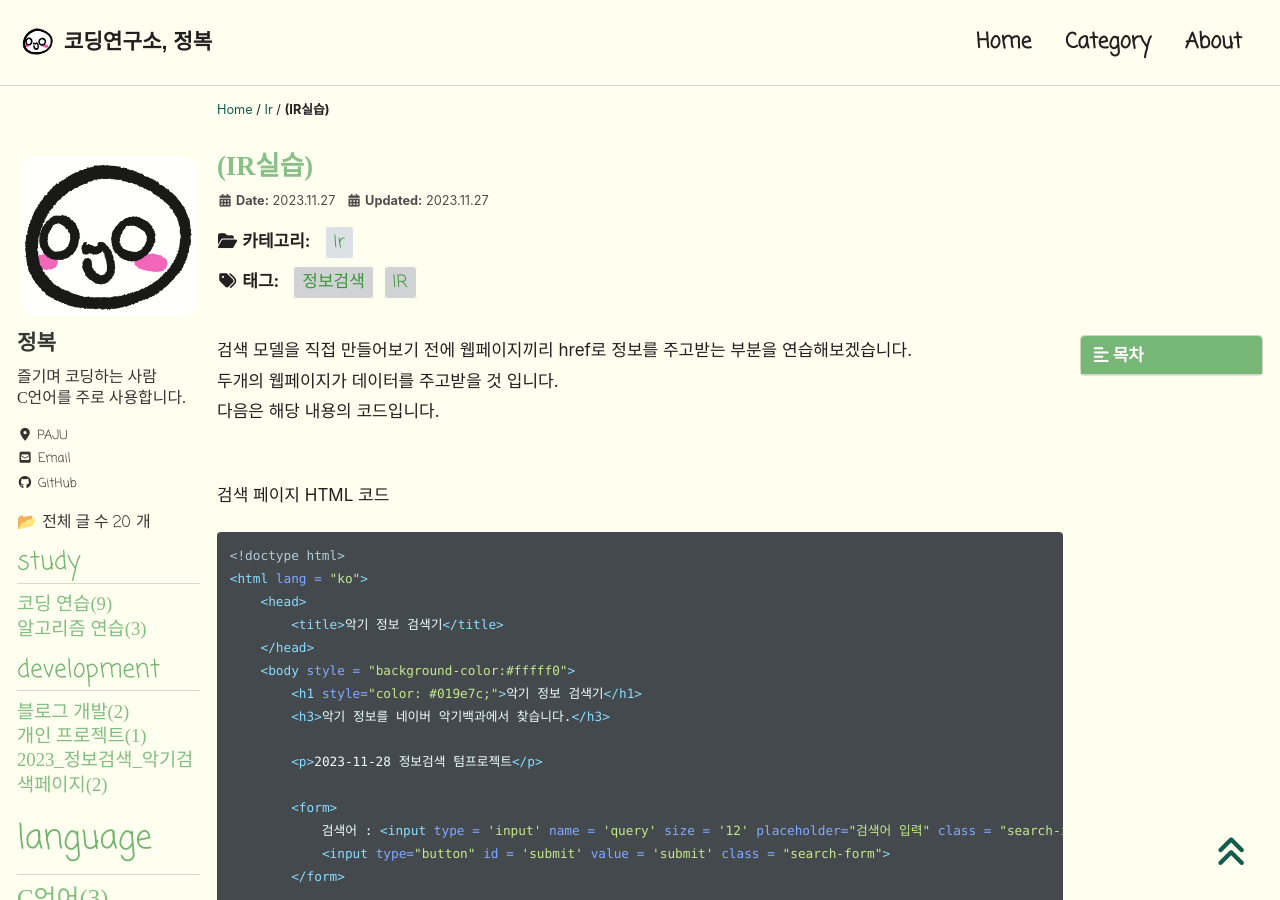
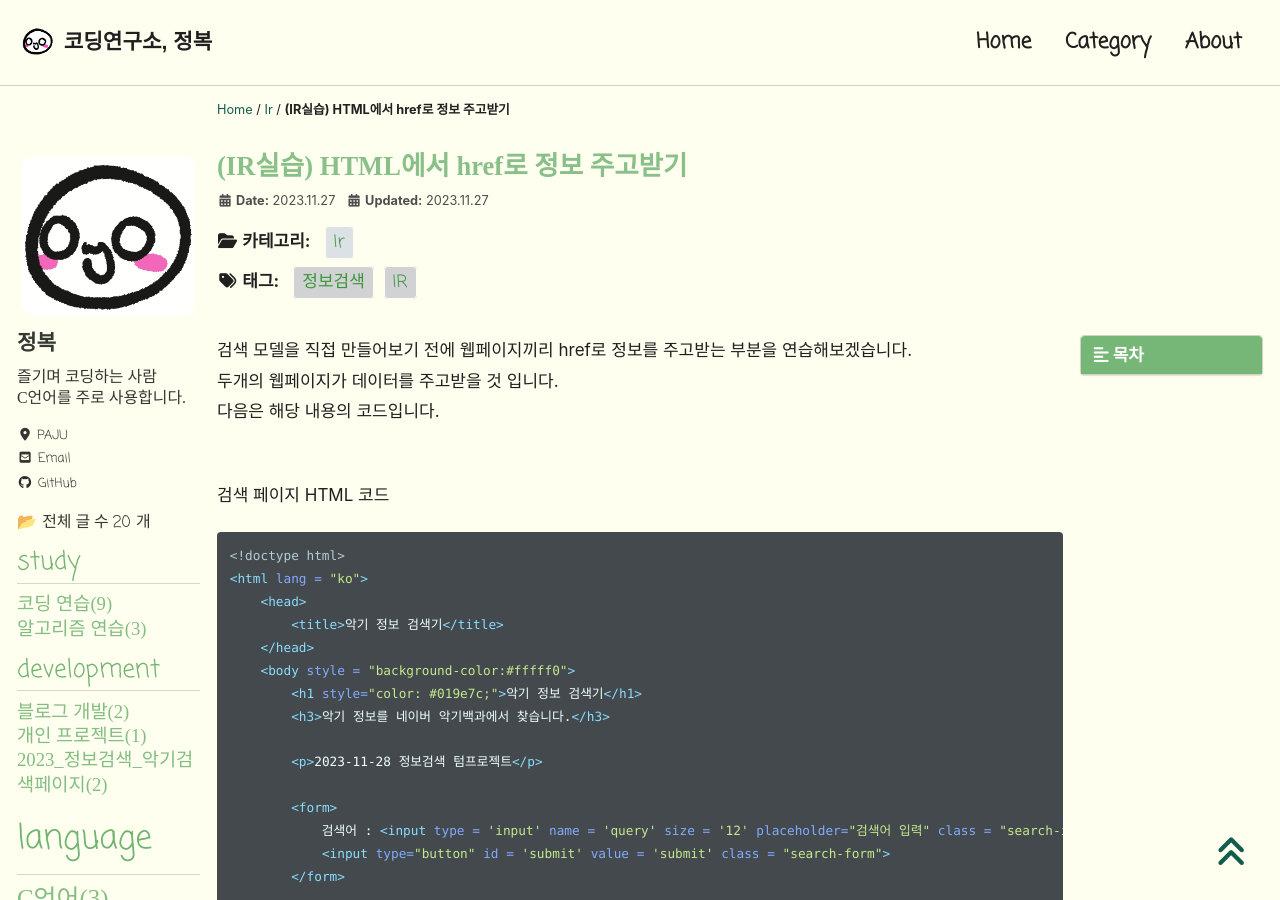
Before and after one commit to JBL28/jbl28.github.io, a Jekyll site: the page built from _posts/Ir/2023-11-27-01. href로 정보 주고받기.md, in a window 1280 px wide and 900 px high. Built offline with Jekyll 4.4.1, drawn with Linux system fonts in a browser that asks for light colours; cached includes are drawn as plain includes; nearby versions of some CDN libraries; some web fonts are replaced; comment, search, counter and statistics services are not loaded.

Commit message:
Update 2023-11-27-01. href로 정보 주고받기.md

```diff
--- a/_posts/Ir/2023-11-27-01. href로 정보 주고받기.md
+++ b/_posts/Ir/2023-11-27-01. href로 정보 주고받기.md
@@ -1,6 +1,6 @@
 ---
-title:  "(IR실습) "
-excerpt: "(IR실습) "
+title:  "(IR실습) HTML에서 href로 정보 주고받기"
+excerpt: "(IR실습) HTML에서 href로 정보 주고받기"
 
 categories:
   - Ir
```
